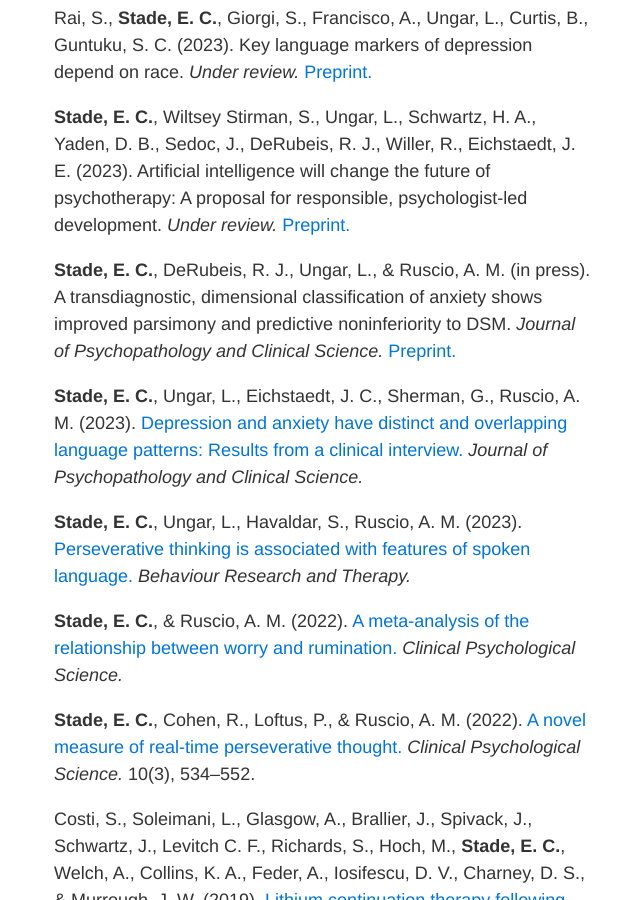
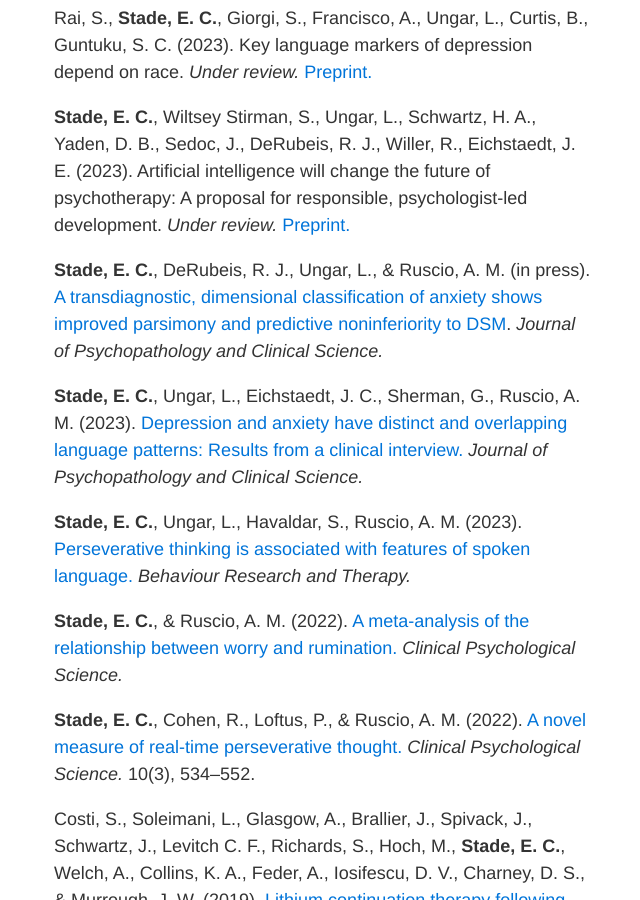
Before and after one commit to betsystade/betsystade.github.io, a Jekyll site: the page built from index.md, in a window 1280 px wide and 900 px high, scrolled down 1482 px. Shown: the whole window, without its empty margins (316-956 px from the left). Built offline with Jekyll 4.4.1, drawn with Linux system fonts in a browser that asks for light colours; our own code applies the rules of GitHub Pages for plain Markdown files.

Commit message:
added vox

```diff
--- a/index.md
+++ b/index.md
@@ -37,7 +37,7 @@ Rai, S., **Stade, E. C.**, Giorgi, S., Francisco, A., Ungar, L., Curtis, B., Gun
 
 **Stade, E. C.**, Wiltsey Stirman, S., Ungar, L., Schwartz, H. A., Yaden, D. B., Sedoc, J., DeRubeis, R. J., Willer, R., Eichstaedt, J. E. (2023). Artificial intelligence will change the future of psychotherapy: A proposal for responsible, psychologist-led development. *Under review.* [Preprint.](https://psyarxiv.com/cuzvr)
 
-**Stade, E. C.**, DeRubeis, R. J., Ungar, L., & Ruscio, A. M. (in press). A transdiagnostic, dimensional classification of anxiety shows improved parsimony and predictive noninferiority to DSM. *Journal of Psychopathology and Clinical Science.* [Preprint.](https://psyarxiv.com/vkbnh)
+**Stade, E. C.**, DeRubeis, R. J., Ungar, L., & Ruscio, A. M. (in press). [A transdiagnostic, dimensional classification of anxiety shows improved parsimony and predictive noninferiority to DSM](https://doi.org/10.1037/abn0000863). *Journal of Psychopathology and Clinical Science.*
 
 **Stade, E. C.**, Ungar, L., Eichstaedt, J. C., Sherman, G., Ruscio, A. M. (2023). [Depression and anxiety have distinct and overlapping language patterns: Results from a clinical interview.](https://doi.org/10.1037/abn0000850) *Journal of Psychopathology and Clinical Science.*
 
```
Also changed, not shown: press.md (+5 -6 lines), 1 other file.
